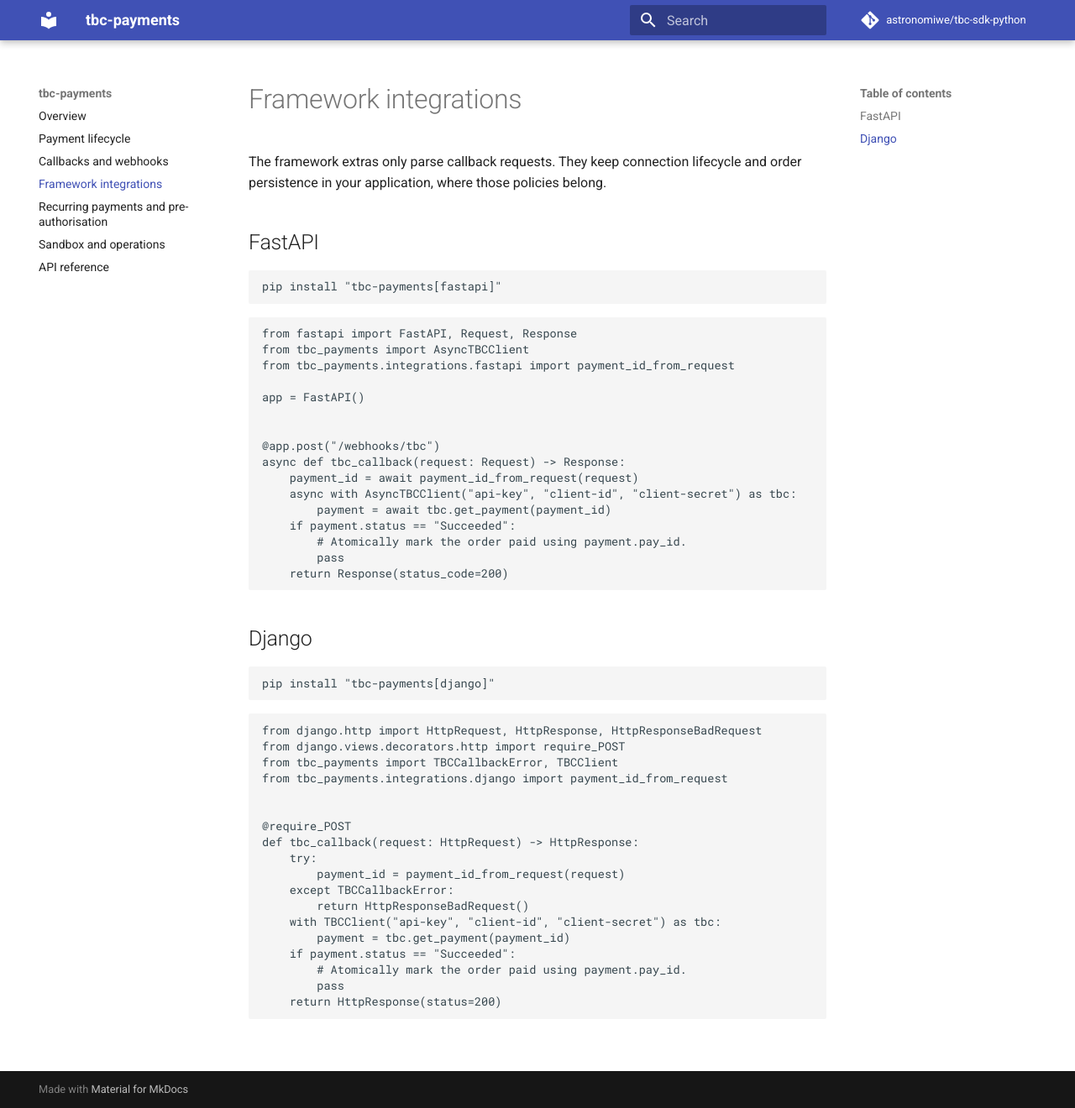
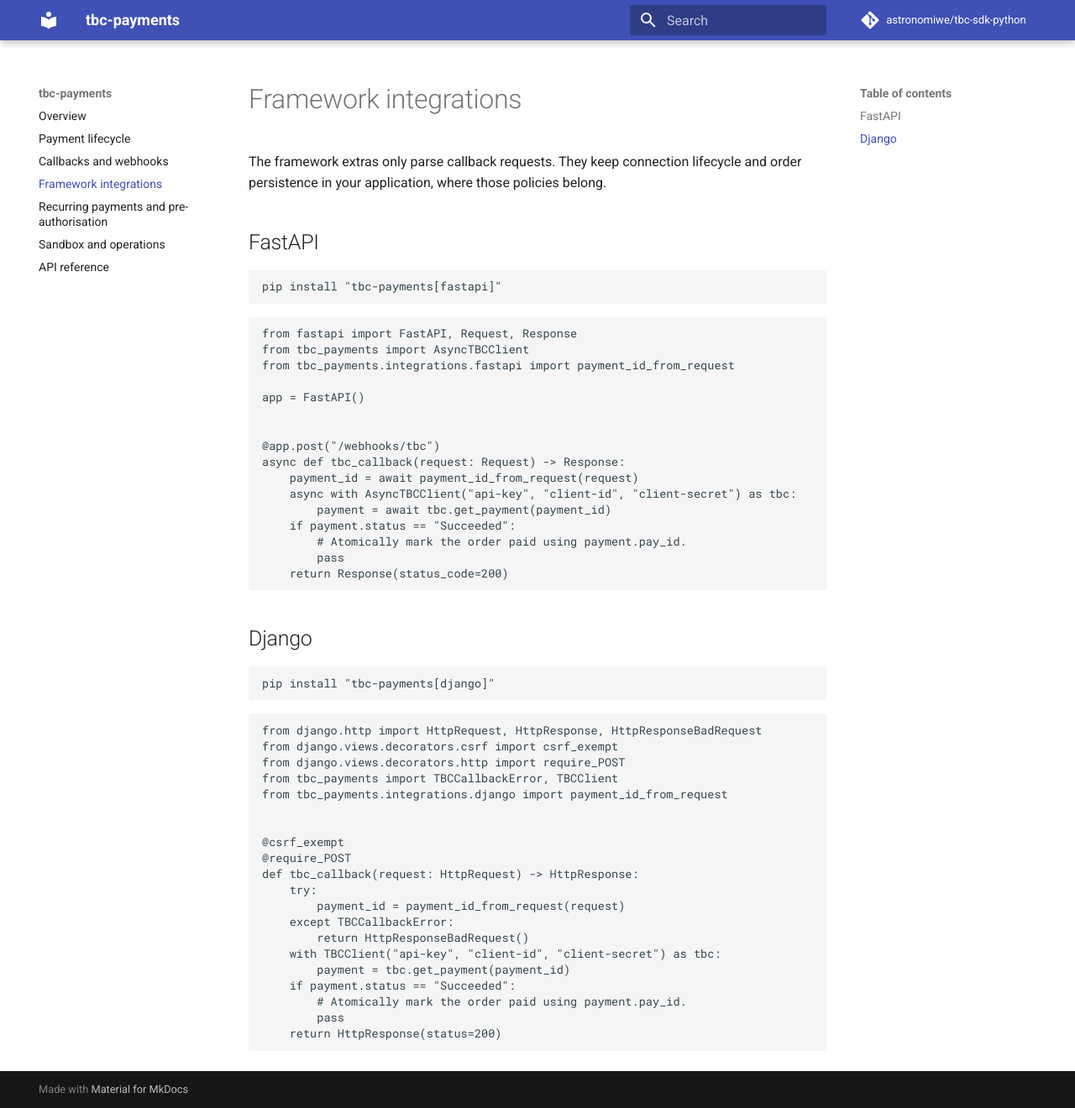
Before and after one commit to astronomiwe/tbc-sdk-python, an MkDocs documentation site: the page built from docs/integrations.md, in a window 1280 px wide and 1320 px high. Shown: the whole window at 84% size. Built offline with MkDocs 1.6.1 and Material for MkDocs 9.7.7, drawn with Linux system fonts in a browser that asks for light colours; comment, search, counter and statistics services are not loaded.

Commit message:
fix(docs): exempt Django callback examples from CSRF checks
TBC posts callbacks server-to-server without a CSRF token, so
CsrfViewMiddleware rejected the documented function-based view with
HTTP 403.

Closes #9

````diff
--- a/docs/integrations.md
+++ b/docs/integrations.md
@@ -36,11 +36,13 @@
 
 ```python
 from django.http import HttpRequest, HttpResponse, HttpResponseBadRequest
+from django.views.decorators.csrf import csrf_exempt
 from django.views.decorators.http import require_POST
 from tbc_payments import TBCCallbackError, TBCClient
 from tbc_payments.integrations.django import payment_id_from_request
 
 
+@csrf_exempt
 @require_POST
 def tbc_callback(request: HttpRequest) -> HttpResponse:
     try:
````
Also changed, not shown: CHANGELOG.md (+4 -0 lines), 1 other file.
